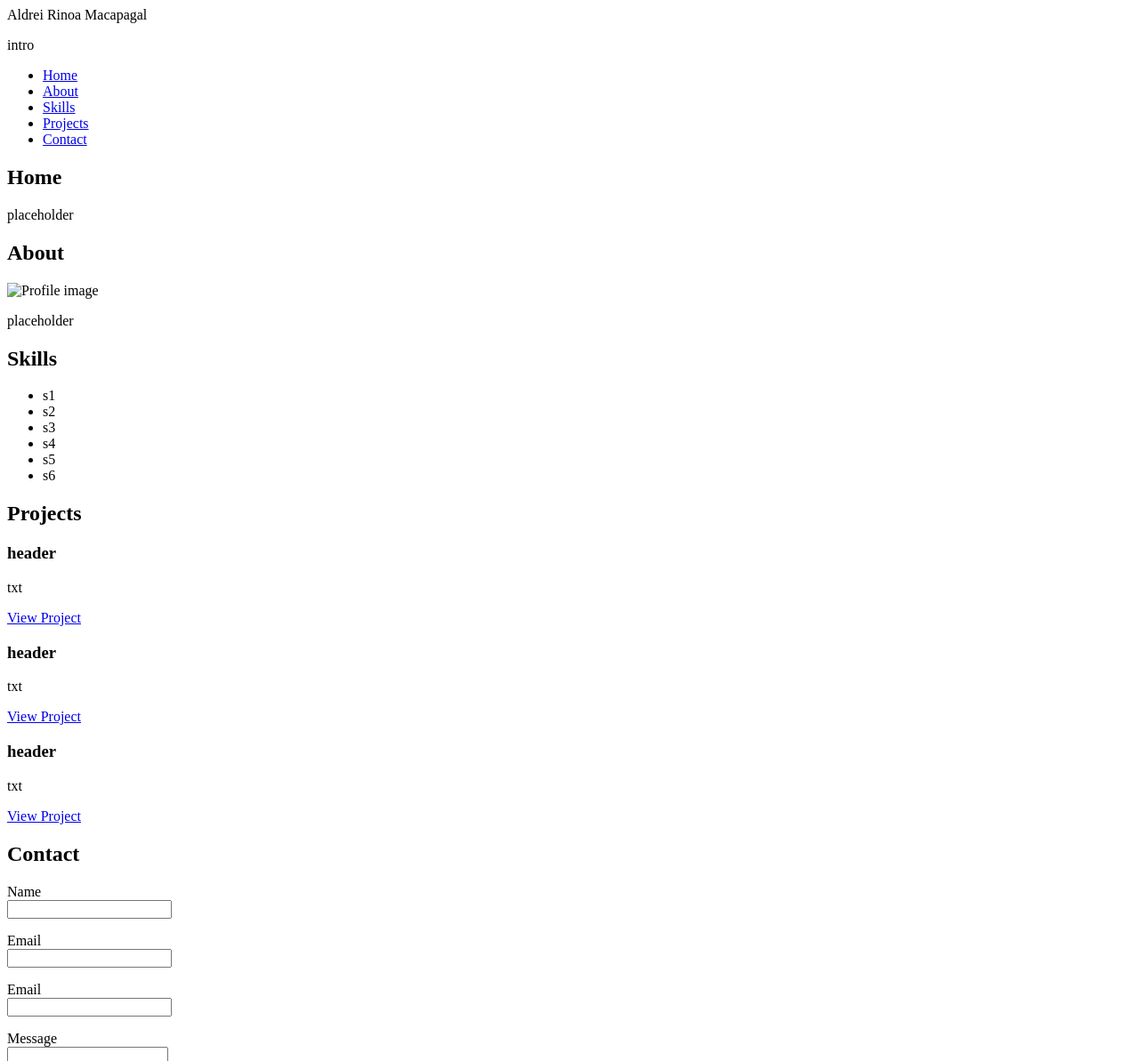
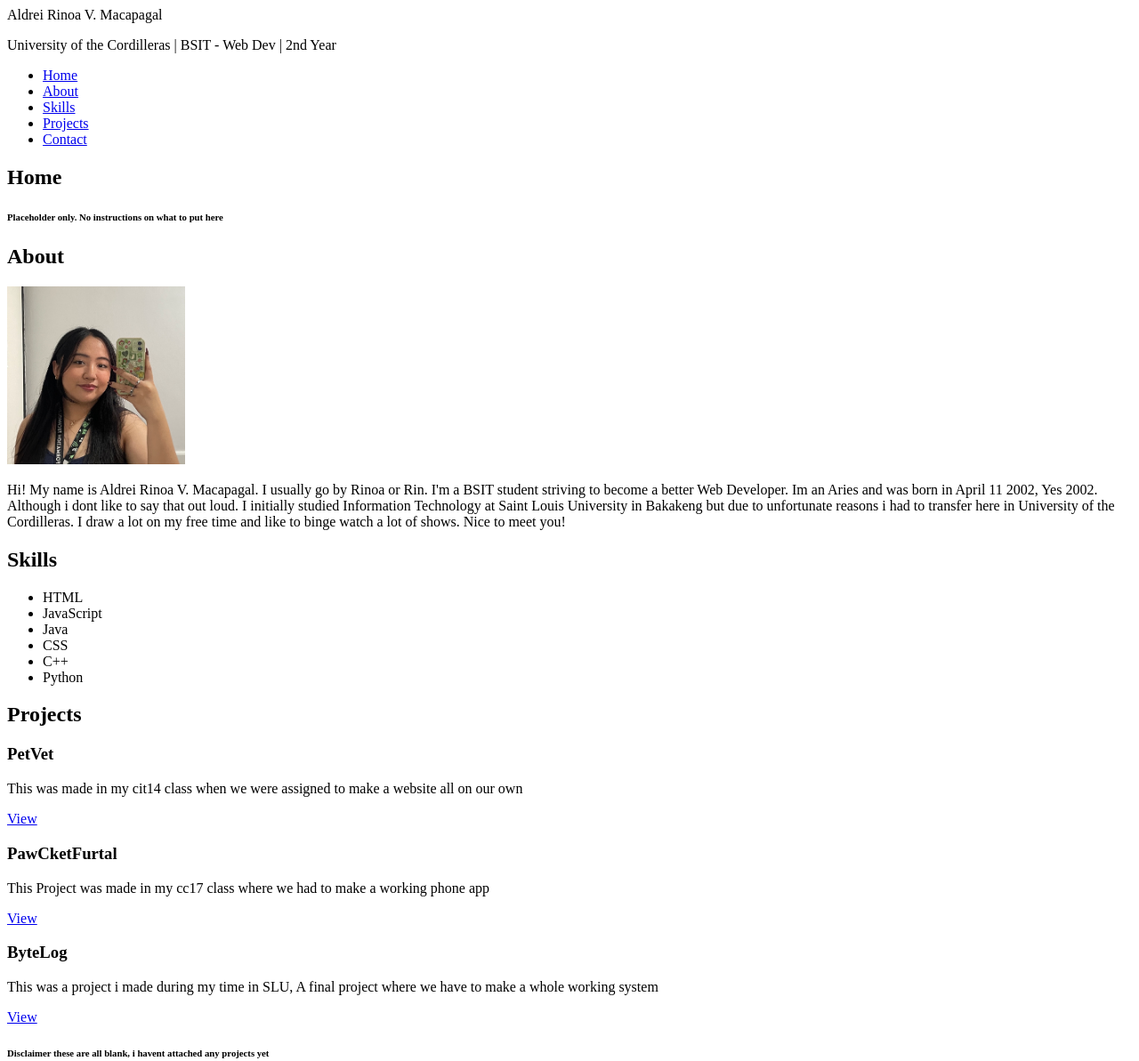
Before and after one commit to defnotrinne-pixel/webtech, a plain HTML site: page emmet-laboratory/portfolio.html in a window 1280 px wide. Shown: the top 1193 px of the page at 89% size. Drawn offline with Linux system fonts and the light colour scheme.

Commit message:
finalized the output

```diff
--- a/emmet-laboratory/portfolio.html
+++ b/emmet-laboratory/portfolio.html
@@ -8,8 +8,8 @@
 <body>
 
     <header>
-        Aldrei Rinoa Macapagal
-        <p>intro</p>
+        Aldrei Rinoa V. Macapagal
+        <p>University of the Cordilleras | BSIT - Web Dev | 2nd Year </p>
     </header>
     <nav>
         <ul>
@@ -22,44 +22,49 @@
     </nav>
     <section id="home">
         <h2>Home</h2>
-        <p>placeholder</p>
+        <h6>Placeholder only. No instructions on what to put here</h6>
     </section>
 
     <section id="about">
         <h2>About</h2>
-        <img src="profile.jpg" alt="Profile image">
-        <p>placeholder</p>
+        <img src="profile.jpeg" width="200" height="200" alt="Profile image">
+
+        <p>Hi! My name is Aldrei Rinoa V. Macapagal. I usually go by Rinoa or Rin. I'm a BSIT student striving to become a better Web Developer.
+            Im an Aries and was born in April 11 2002, Yes 2002. Although i dont like to say that out loud. I initially studied Information Technology at Saint Louis University in Bakakeng
+            but due to unfortunate reasons i had to transfer here in University of the Cordilleras. I draw a lot on my free time and like to binge watch a lot of shows. Nice to meet you!
+        </p>
     </section>
 
     <section id="skills">
         <h2>Skills</h2>
         <ul>
-            <li>s1</li>
-            <li>s2</li>
-            <li>s3</li>
-            <li>s4</li>
-            <li>s5</li>
-            <li>s6</li>
+            <li>HTML</li>
+            <li>JavaScript</li>
+            <li>Java</li>
+            <li>CSS</li>
+            <li>C++</li>
+            <li>Python</li>
         </ul>
     </section>
 
     <section id="projects">
         <h2>Projects</h2>
         <article>
-            <h3>header</h3>
-            <p>txt</p>
-            <a href="#">View Project</a>
+            <h3>PetVet</h3>
+            <p>This was made in my cit14 class when we were assigned to make a website all on our own</p>
+            <a href="#">View</a>
         </article>
         <article>
-            <h3>header</h3>
-            <p>txt</p>
-            <a href="#">View Project</a>
+            <h3>PawCketFurtal</h3>
+            <p>This Project was made in my cc17 class where we had to make a working phone app</p>
+            <a href="#">View</a>
         </article>
         <article>
-            <h3>header</h3>
-            <p>txt</p>
-            <a href="#">View Project</a>
+            <h3>ByteLog</h3>
+            <p>This was a project i made during my time in SLU, A final project where we have to make a whole working system</p>
+            <a href="#">View</a>
         </article>
+        <h6>Disclaimer these are all blank, i havent attached any projects yet</h6>
     </section>
 
     <section id="contact">
@@ -67,14 +72,14 @@
         <form action="#" method="[post]">
             <p><label for="name">Name</label><br><input type="text" id="name"></p>
             <p><label for="email">Email</label><br><input type="email" name="" id="email"></p>
-            <p><label for="subject">Email</label><br><input type="text" id="subject"></p>
+            <p><label for="subject">Subject</label><br><input type="text" id="subject"></p>
             <p><label for="message">Message</label><br><textarea name="" id="message" rows="5"></textarea></p>
             <button type="submit">Submit</button>
         </form>
     </section>
 
     <footer>
-        <p>copy;2026 - Aldrei Rinoa V. Macapagal</p>
+        <p>© 2026 - Aldrei Rinoa V. Macapagal</p>
     </footer>
 
 </body>
```
Also changed, not shown: emmet-laboratory/02-classes-ids.html (+0 -9 lines), emmet-laboratory/03-navigation.html (+7 -0 lines), emmet-laboratory/04.form.html (+59 -7 lines), emmet-laboratory/05-semantic.html (added, +13 -0 lines), emmet-laboratory/profile.jpeg (added), 1 other file.
